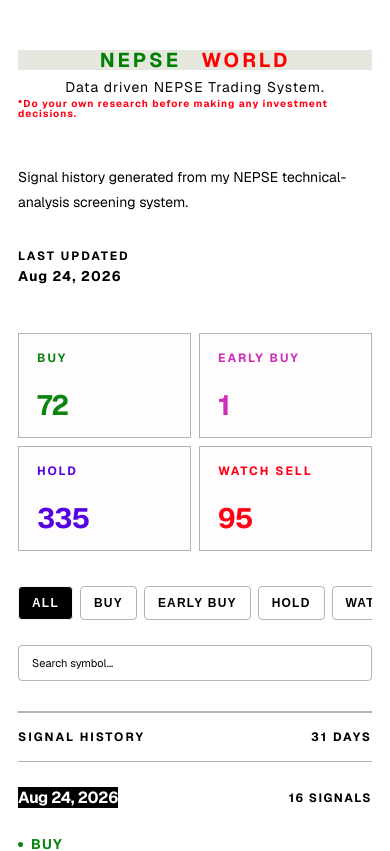
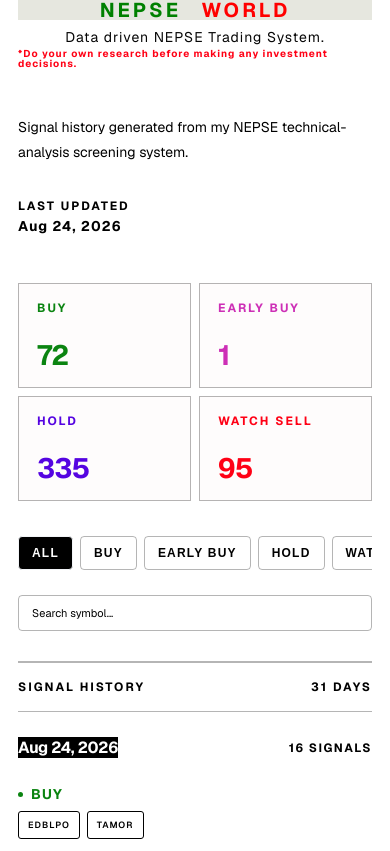
Before and after one commit to RajKhem/yk-portfolio, a Next.js app: page /nepse in a window 390 px wide. Shown: the top 851 px of the page. Built offline with nearby package versions, Linux system fonts and the light colour scheme.

Commit message:
nepse-section padding removed

```diff
--- a/app/globals.css
+++ b/app/globals.css
@@ -1802,7 +1802,7 @@ color: var(--accent);
   background: #113b16;
   background: #fff;
   min-height: 100vh;
-  padding: 50px 0 0 0;
+  /* padding: 10px 0 0 0; */
   position: relative;
   overflow: hidden;
  --border: #0000004a;
@@ -2228,10 +2228,6 @@ color: var(--accent);
   font-weight: 700;
   }
 
-  .nepse-section {
-    padding: 50px 0 0 0;
-  }
-
   .nepse-container {
     width: min(100% - 36px, var(--max-width));
   }
```
